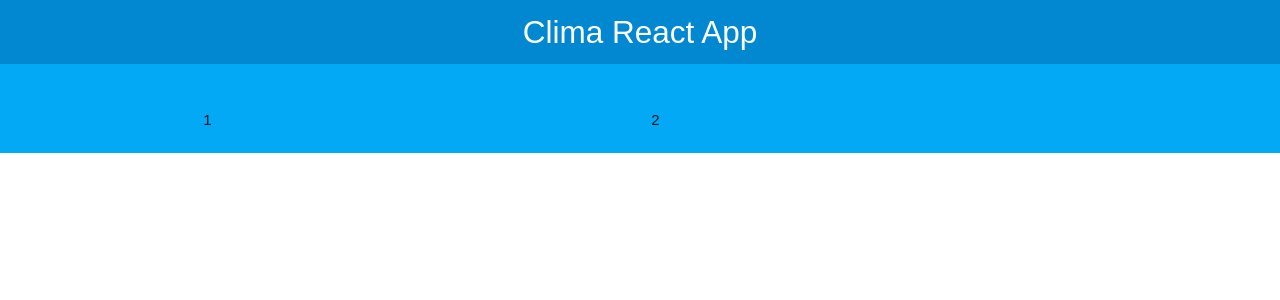
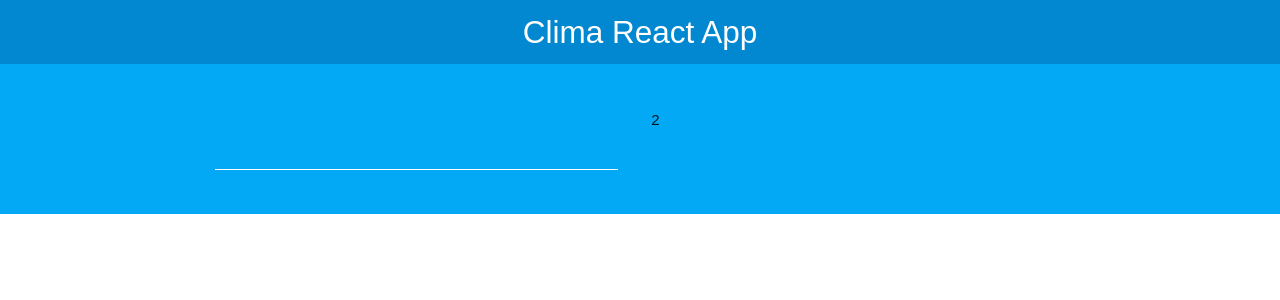
Before and after one commit to pipe473/Web-Clima-con-React, a React (Create React App) app: page / in a window 1280 px wide. Shown: the top 300 px of the page. Built offline with nearby package versions, Linux system fonts and the light colour scheme.

Commit message:
Añadiendo el input del formulario 1

```diff
--- a/src/App.js
+++ b/src/App.js
@@ -1,5 +1,6 @@
 import React, {Fragment} from 'react';
 import Header from './components/Header';
+import Formulario from './components/Formulario';
 
 function App() {
   return (
@@ -12,7 +13,7 @@ function App() {
         <div className="container">
           <div className="row">
             <div className="col m6 s12">
-                1
+               <Formulario />
             </div>
             <div className="col m6 s12">
                 2
--- /dev/null
+++ b/src/components/Formulario.js
@@ -0,0 +1,19 @@
+import React from 'react';
+
+const Formulario = () => {
+    return (
+
+        <form>
+            <div className="input-field col s12">
+                <input
+                    type="text"
+                    name="ciudad"
+                    id="ciudad"
+                />
+            </div>
+        </form>
+
+     );
+}
+
+export default Formulario;
```
